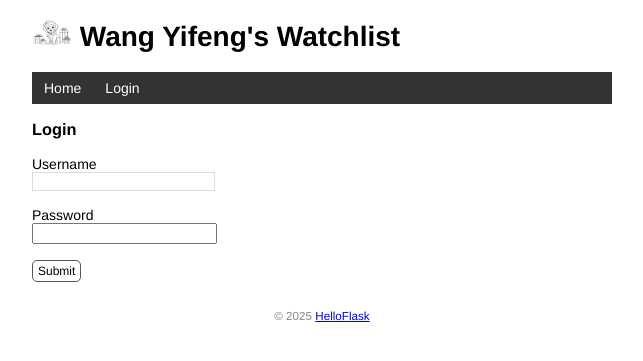
After one commit to WENDUCHANG/watchlist, a Flask app: page /login in a window 1280 px wide. The commit adds this page. Shown: the top 361 px of the page, without its empty margins (318-961 px from the left). Run offline with Flask 3, Linux system fonts and the light colour scheme.

Commit message:
增加管理员认证登录操作

```diff
--- a/app.py
+++ b/app.py
@@ -5,10 +5,22 @@ from sqlalchemy import String
 from sqlalchemy import select
 from sqlalchemy.orm import DeclarativeBase,Mapped,mapped_column
 from pathlib import Path
+from typing import Optional
+from werkzeug.security import generate_password_hash, check_password_hash
+from flask_login import LoginManager, UserMixin, login_user, logout_user, login_required
+from flask_login import current_user
 import click
 
 
 app = Flask(__name__)
+
+login_manager = LoginManager(app)
+login_manager.login_view = 'login'
+
+@login_manager.user_loader
+def load_user(user_id):
+    user = db.session.get(User, int(user_id))
+    return user
 
 class Base(DeclarativeBase):
     pass
@@ -17,10 +29,18 @@ app.config['SQLALCHEMY_DATABASE_URI'] = 'sqlite:///' + str(Path(app.root_path)/'
 
 db = SQLAlchemy(app, model_class=Base)
 
-class User(db.Model):
+class User(db.Model, UserMixin):
     __tablename__ = 'user'
     id:Mapped[int] = mapped_column(primary_key=True)
     name:Mapped[str] = mapped_column(String(20))
+    username: Mapped[str] = mapped_column(String(20))
+    password_hash: Mapped[Optional[str]] = mapped_column(String(128))
+
+    def set_password(self, password):
+        self.password_hash = generate_password_hash(password)
+
+    def validate_password(self, password):
+        return check_password_hash(self.password_hash, password)
 
 class Movie(db.Model):
     __tablename__='movie'
@@ -69,7 +89,8 @@ def forge():
         {'title': 'The Pork of Music', 'year': '2012'},
     ]
 
-    user = User(name=name)
+    user = User(name=name,username='admin')
+    user.set_password('1142487034')
     db.session.add(user)
     for m in movies:
         movie = Movie(title=m['title'], year=m['year'])
@@ -78,6 +99,26 @@ def forge():
     db.session.commit()
     click.echo('Done.')
 
+@app.cli.command()
+@click.option('--username', prompt=True, help='The username used to login.')
+@click.option('--password', prompt=True, hide_input=True, confirmation_prompt=True, help='The password used to login.')
+def admin(username, password):
+    """Create user."""
+    db.create_all()
+
+    user = db.session.execute(select(User)).scalar()
+    if user is not None:
+        click.echo('Updating user...')
+        user.username = username
+        user.set_password(password)  # 设置密码
+    else:
+        click.echo('Creating user...')
+        user = User(username=username, name='Admin')
+        user.set_password(password)  # 设置密码
+        db.session.add(user)
+
+    db.session.commit()  # 提交数据库会话
+    click.echo('Done.')
 
 app.secret_key='dev'
 
@@ -85,6 +126,8 @@ app.secret_key='dev'
 @app.route('/',methods=['GET','POST'])
 def index():
     if request.method == 'POST':
+        if not current_user.is_authenticated:
+            return redirect(url_for('index'))
         title=request.form.get('title').strip()
         year = request.form.get('year').strip()
         if not title or not year or len(year)>4 or len(title)>60:
@@ -103,6 +146,7 @@ def index():
     return render_template('index.html',movies=movies)
 
 @app.route('/movie/edit/<int:movie_id>', methods=['GET', 'POST'])
+@login_required
 def edit(movie_id):
     movie = db.get_or_404(Movie, movie_id)
 
@@ -123,6 +167,7 @@ def edit(movie_id):
     return render_template('edit.html', movie=movie)  # 传入被编辑的电影记录
 
 @app.route('/movie/delete/<int:movie_id>', methods=['POST'])  # 限定只接受 POST 请求
+@login_required
 def delete(movie_id):
     movie = db.get_or_404(Movie, movie_id)  # 获取电影记录
     db.session.delete(movie)  # 删除对应的记录
@@ -130,5 +175,55 @@ def delete(movie_id):
     flash('Item deleted.')
     return redirect(url_for('index'))  # 重定向回主页
 
+@app.route('/login', methods=['GET', 'POST'])
+def login():
+    if request.method == 'POST':
+        username = request.form.get('username')
+        password = request.form.get('password')
+
+        if not username or not password:
+            flash('Invalid input.')
+            return redirect(url_for('login'))
+
+        user = db.session.execute(select(User).filter_by(username=username)).scalar()
+        # 验证密码是否一致
+        if user is not None and user.validate_password(password):
+            login_user(user)  # 登入用户
+            flash('Login success.')
+            return redirect(url_for('index'))  # 重定向到主页
+
+        flash('Invalid username or password.')  # 如果验证失败，显示错误消息
+        return redirect(url_for('login'))  # 重定向回登录页面
+
+    return render_template('login.html')
+
+@app.route('/logout')
+@login_required  # 用于视图保护，后面会详细介绍
+def logout():
+    logout_user()  # 登出用户
+    flash('Goodbye.')
+    return redirect(url_for('index'))  # 重定向回首页
+
+@app.route('/settings', methods=['GET', 'POST'])
+@login_required
+def settings():
+    if request.method == 'POST':
+        name = request.form.get('name')
+
+        if not name or len(name) > 20:
+            flash('Invalid input.')
+            return redirect(url_for('settings'))
+
+        current_user.name = name  # 更新当前用户的名字
+        # current_user 会返回当前登录用户的数据库记录对象
+        # 等同于下面的用法
+        # user = db.session.get(User, current_user.id)
+        # user.name = name
+        db.session.commit()
+        flash('Settings updated.')
+        return redirect(url_for('index'))
+
+    return render_template('settings.html')
+
 if __name__ == '__main__':
     app.run(debug=True)
--- a/templates/base.html
+++ b/templates/base.html
@@ -20,6 +20,12 @@
     <nav>
         <ul>
             <li><a href="{{ url_for('index') }}">Home</a></li>
+            {% if current_user.is_authenticated %}
+            <li><a href="{{ url_for('settings') }}">Settings</a></li>
+            <li><a href="{{ url_for('logout') }}">Logout</a></li>
+            {% else %}
+    <li><a href="{{ url_for('login') }}">Login</a></li>
+{% endif %}
         </ul>
     </nav>
     {% block content %}{% endblock %}
--- a/templates/index.html
+++ b/templates/index.html
@@ -2,19 +2,23 @@
 
 {% block content %}
 <p>{{ movies|length }} Titles</p>
+{% if current_user.is_authenticated %}
 <form method="post">
     Name <input type="text" name="title" autocomplete="off" required>
     Year <input type="text" name="year" autocomplete="off" required>
     <input class="btn" type="submit" name="submit" value="Add">
 </form>
+{% endif %}
 <ul class="movie-list">
     {% for movie in movies %}
     <li>{{ movie.title }} - {{ movie.year }}
         <span class="float-right">
+            {% if current_user.is_authenticated %}
             <a class="btn" href="{{ url_for('edit', movie_id=movie.id) }}">Edit</a>
             <form class="inline-form" method="post" action="{{ url_for('delete', movie_id=movie.id) }}">
                 <input class="btn" type="submit" name="delete" value="Delete" onclick="return confirm('Are you sure?')">
             </form>
+            {% endif %}
             <a class="imdb" href="https://www.imdb.com/find?q={{ movie.title }}" target="_blank" title="Find this movie on IMDb">IMDb</a>
         </span>
     </li>
--- /dev/null
+++ b/templates/login.html
@@ -0,0 +1,13 @@
+{% extends 'base.html' %}
+
+{% block content %}
+<h3>Login</h3>
+<form method="post">
+    Username<br>
+    <input type="text" name="username" required><br><br>
+    Password<br>
+    <!-- 密码输入框的 type 属性使用 password，会将输入值显示为圆点 -->
+    <input type="password" name="password" required><br><br>
+    <input class="btn" type="submit" name="submit" value="Submit">
+</form>
+{% endblock %}
```
Also changed, not shown: templates/settings.html (added, +9 -0 lines), data.db.
